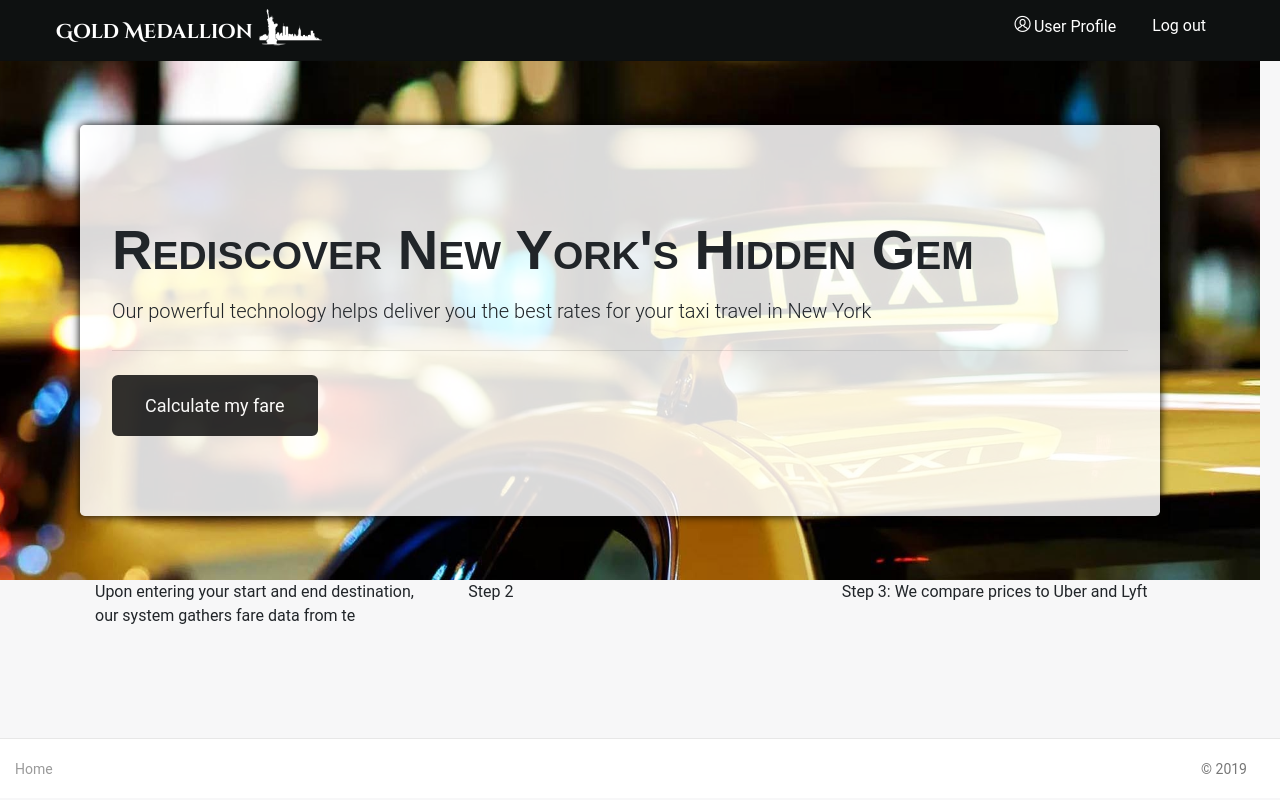
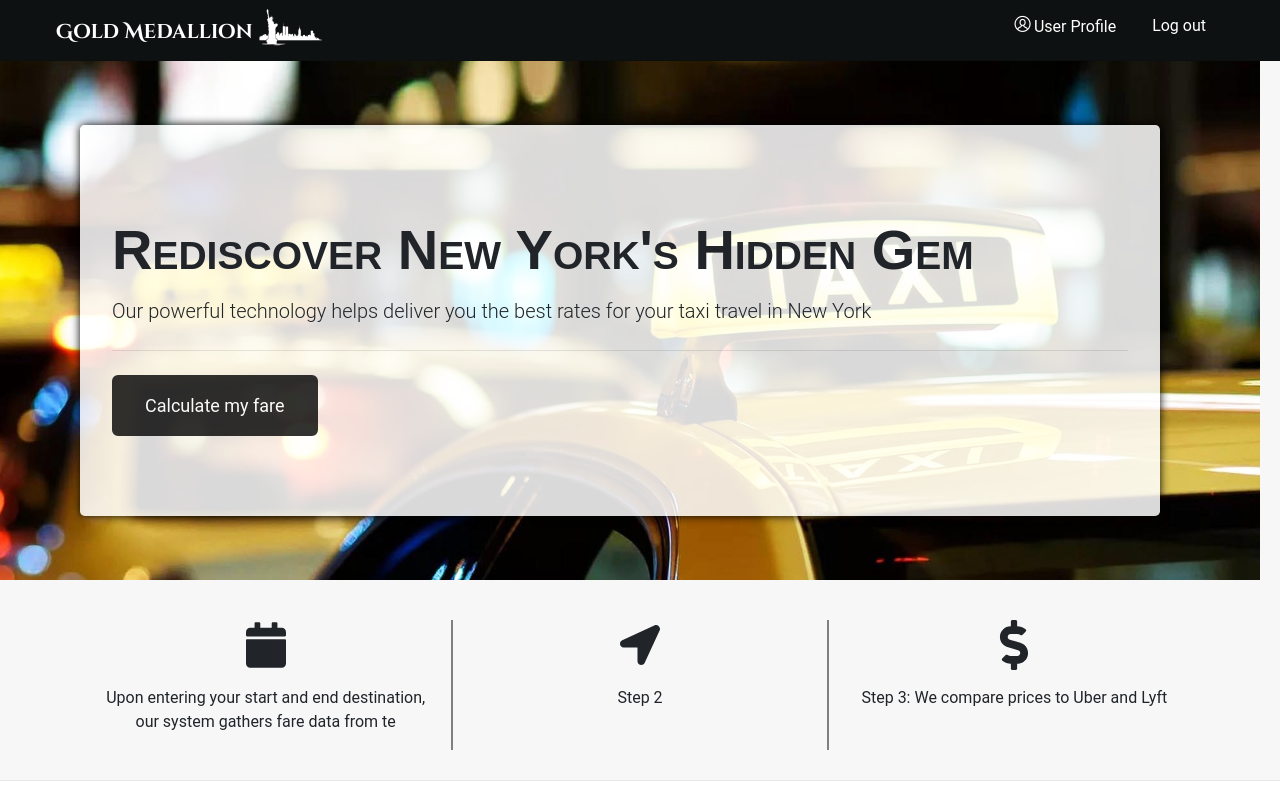
Before and after one commit to hughhhuang/gold_medallion, a React (Create React App) app: page /dashboard in a window 1280 px wide. Built offline with nearby package versions, Linux system fonts and the light colour scheme.

Commit message:
added hover and repositioned icons

```diff
--- a/src/components/Charts.js
+++ b/src/components/Charts.js
@@ -75,7 +75,7 @@ class Charts extends Component {
           </div>
 
           <div className="row">
-          <iframe src="https://public.tableau.com/views/COVID-19VaccinationTracker/Geography?:language=en&:embed=y&:embed_code_version=3&:loadOrderID=0&:display_count=y&:origin=viz_share_link?:showVizHome=no&:embed=true" width="800" height="800"></iframe>
+          <iframe src="https://public.tableau.com/views/COVID-19VaccinationTracker/Geography?:language=en&:embed=y&:embed_code_version=3&:loadOrderID=0&:display_count=y&:origin=viz_share_link?:showVizHome=no&:embed=true" width="705" height="1385"></iframe>
           </div>
         </div>
       </div>
--- a/src/components/Dashboard.js
+++ b/src/components/Dashboard.js
@@ -1,9 +1,9 @@
 import React, { Component } from 'react'
 import ChartistGraph from 'react-chartist'
 import Jumbotron from './Jumbotron'
-// import { Dollar } from 'react-icons/AiOutlineDollarCircle';
-// import { Calendar } from 'react-icons/AiOutlineCalendar';
-// import { Location } from 'react-icons/GoLocation';
+import { FaDollarSign } from 'react-icons/fa'
+import { FaCalendar } from 'react-icons/fa';
+import { FaLocationArrow } from 'react-icons/fa';
 
 class Dashboard extends Component {
   render() {
@@ -14,17 +14,17 @@ class Dashboard extends Component {
           <div className="row" id="background">
               <Jumbotron />
           </div>
-          <div className="row">
-            <div className="col-md-4">
-              {/* <Calendar /> */}
+          <div className="row" id="opening-info">
+            <div className="col-md-4" id="left-info-item">
+              < FaCalendar className="icons"/>
               <p>Upon entering your start and end destination, our system gathers fare data from te </p>
             </div>
             <div className="col-md-4">
-              {/* <Location /> */}
+              < FaLocationArrow className="icons"/>
               <p>Step 2</p>
             </div>
-            <div className="col-md-4">
-              {/* <Dollar /> */}
+            <div className="col-md-4" id="right-info-item">
+              < FaDollarSign className="icons"/>
               <p>Step 3: We compare prices to Uber and Lyft</p>
             </div>
           </div>
--- a/src/index.css
+++ b/src/index.css
@@ -23,6 +23,10 @@ code {
   line-height: 30px;
 }
 
+.title-font:hover, #ny-icon:hover{
+  transition: 0.3s !important;
+  filter: invert(.5) !important;
+}
 .navbar{
   background-color:	#0e1111;
   color: white;
@@ -32,15 +36,13 @@ code {
   color: white !important;
 }
 
+
 .main-panel{
   width: 100vw;
   float: none;
 }
 
-/* .content{
-  padding-left: 5%;
-  padding-right: 5%;
-} */
+
 
 .row{
   margin-left: 50px;
@@ -59,6 +61,7 @@ code {
   margin-top: 0px;
   padding-left: 5px;
 }
+
 
 @media (max-width: 991px){
   .navbar-brand {
@@ -135,3 +138,22 @@ code {
   color: white;
   border: solid rgb(0,0,0,.6);
 }
+
+#opening-info{
+  padding-top: 40px;
+  text-align: center;
+}
+
+.icons{
+  font-size:40px;
+  height: 60px;
+  padding-bottom:10px;
+}
+
+#left-info-item{
+  border-right:2px solid grey;
+}
+
+#right-info-item{
+  border-left: 2px solid grey;
+}
```
